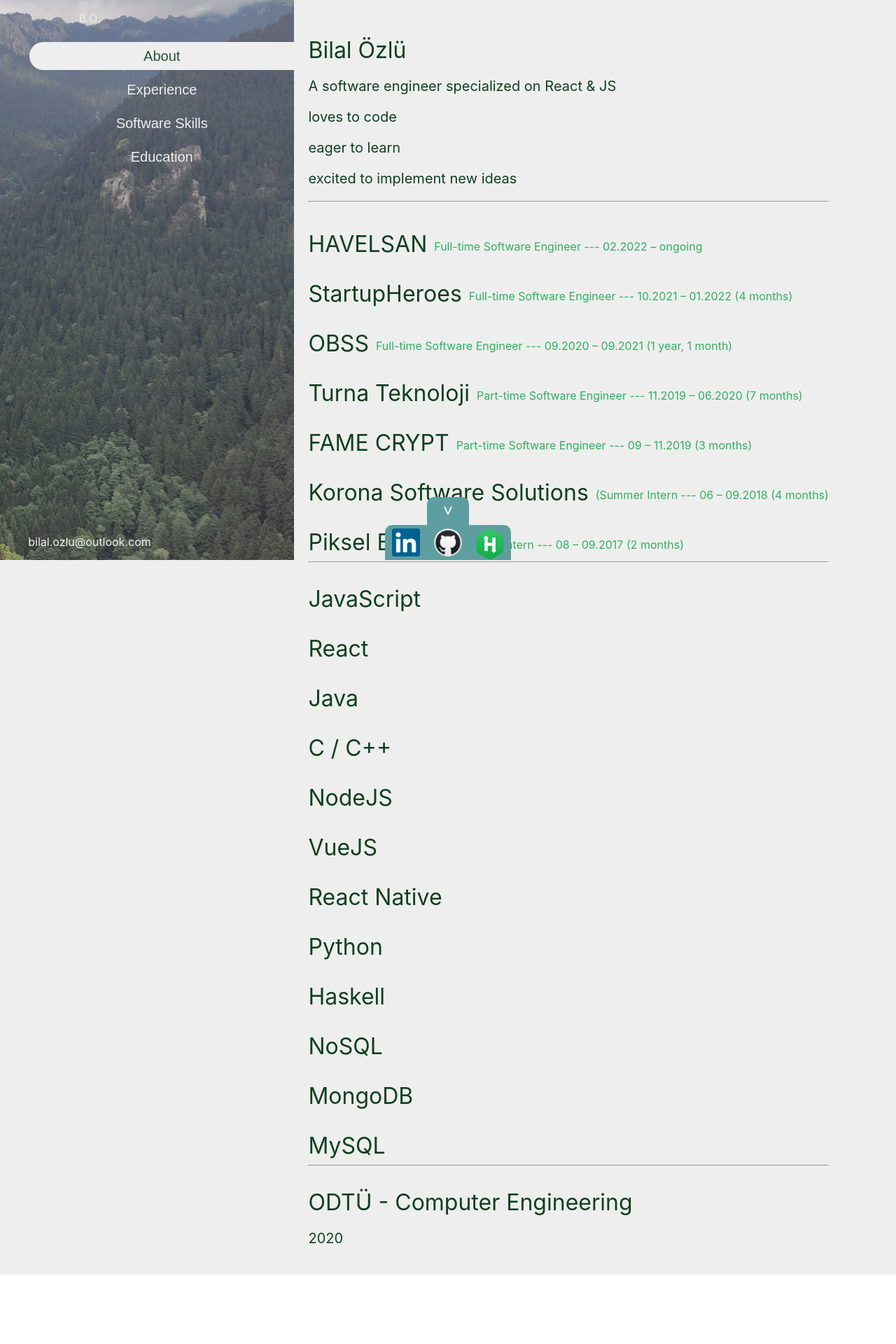
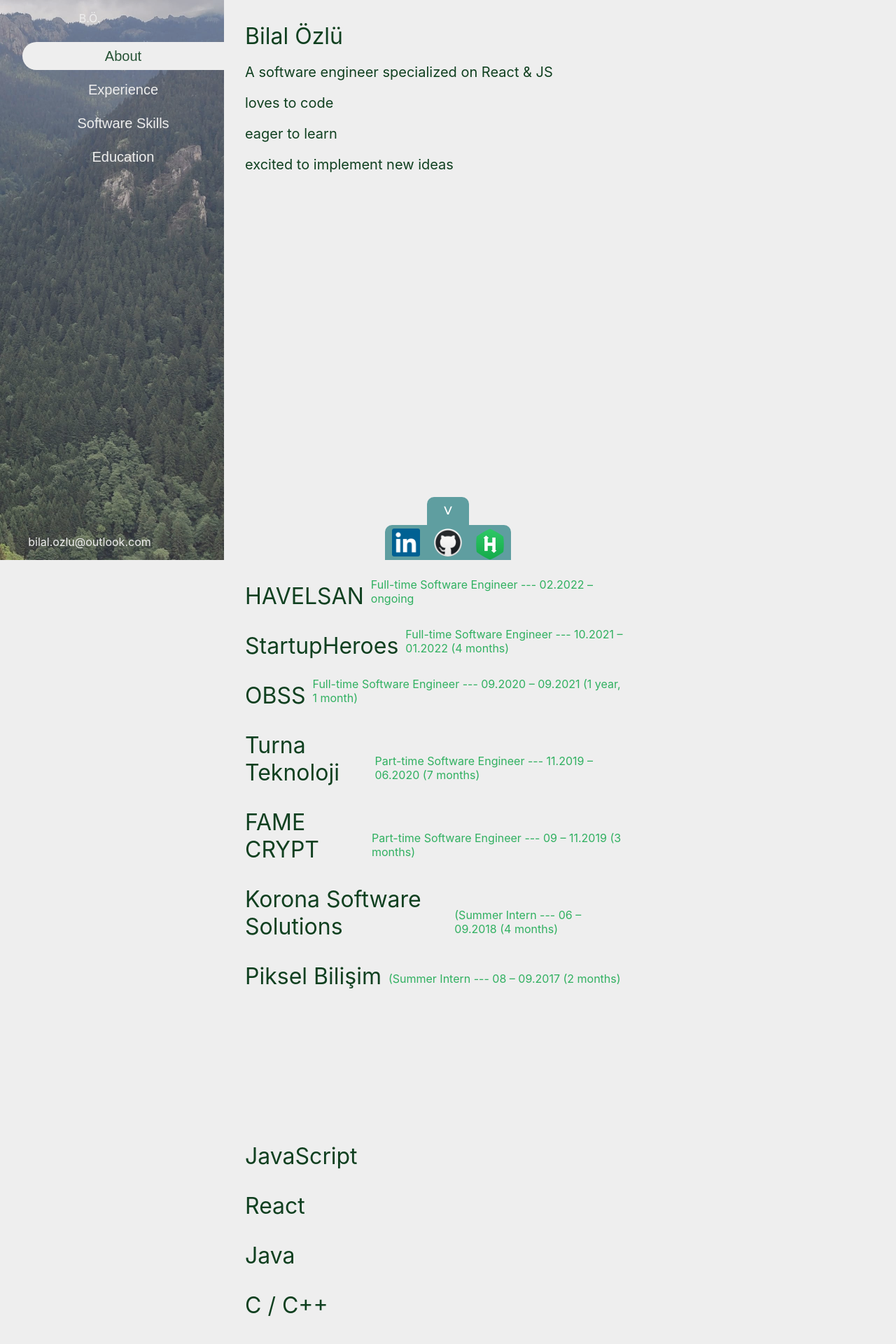
Before and after one commit to bilalozlu/homepage, a React (Create React App) app: page /portfolio in a window 1280 px wide. Shown: the top 1920 px of the page at 70% size. Before the commit the page ends 1821 px from the top, so only its background shows below. Built offline with nearby package versions, Linux system fonts and the light colour scheme.

Commit message:
desgin correction for sp portfolio

```diff
--- a/src/portfolio.css
+++ b/src/portfolio.css
@@ -1,12 +1,11 @@
 .portfolio {
     display: flex;
     width: 100%;
-    min-height: 100%;
     position: absolute;
     background-color: #eee;
 }
 
-.portfolio_section {
-    margin: 20px;
+.portfolio_sections {
+    width: 75vh;
     background-color: #eee;
 }
--- a/src/portfolio.js
+++ b/src/portfolio.js
@@ -44,13 +44,10 @@
   return (
     <div className='portfolio'>
       <SideBar func={handleSelect} selected={selectedTab} />
-      <div className="portfolio_section">
+      <div className="portfolio_sections">
         <About />
-        <hr />
         <Experience />
-        <hr />
         <SoftwareSkills />
-        <hr />
         <Education />
       </div>
       <Contacts />
--- a/src/portfolio_components/about.js
+++ b/src/portfolio_components/about.js
@@ -2,7 +2,7 @@
 
 function About() {
   return (
-    <>
+    <div className="portfolio_section">
       <div>
         <p className='title'>
           Bilal Özlü
@@ -20,7 +20,7 @@
           excited to implement new ideas
         </p>
       </div>
-    </>
+    </div>
   );
 }
 
--- a/src/portfolio_components/education.js
+++ b/src/portfolio_components/education.js
@@ -2,7 +2,7 @@
 
 function Education() {
   return (
-    <>
+    <div className="portfolio_section">
       <div>
         <p className='title'>
           ODTÜ - Computer Engineering
@@ -11,7 +11,7 @@
           2020
         </p>
       </div>
-    </>
+    </div>
   );
 }
 
--- a/src/portfolio_components/experience.js
+++ b/src/portfolio_components/experience.js
@@ -49,7 +49,7 @@
   ]
 
   return (
-    <>
+    <div className="portfolio_section">
       <div>
         {experienceData.map((data, index) =>
           <>
@@ -75,7 +75,7 @@
           </>
         )}
       </div>
-    </>
+    </div>
   );
 }
 
--- a/src/portfolio_components/portfolio_section.css
+++ b/src/portfolio_components/portfolio_section.css
@@ -1,3 +1,10 @@
+.portfolio_section {
+    min-height: 100vh;
+    margin: 0 30px;
+    background-color: #eee;
+    display: flex;
+}
+
 .job {
     display: flex;
 }
@@ -30,6 +37,7 @@
     animation: fadeIn 1s;
 }
 
+
 @-webkit-keyframes fadeIn {
     from {
         opacity: 0;
--- a/src/portfolio_components/side_bar.css
+++ b/src/portfolio_components/side_bar.css
@@ -1,4 +1,5 @@
 .side_bar {
+    width: 25vw;
     height: 100vh;
     top: 0;
     position: sticky;
--- a/src/portfolio_components/software_skills.js
+++ b/src/portfolio_components/software_skills.js
@@ -18,7 +18,7 @@
     {
       skillName: "Java",
       description: ["1 year of experience in industry", "Knowledge of OOP & Clean Code", "Familiar with development environment",
-       "Familiar with design patterns"]
+        "Familiar with design patterns"]
     },
     {
       skillName: "C / C++",
@@ -59,7 +59,7 @@
   ]
 
   return (
-    <>
+    <div className="portfolio_section">
       <div>
         {skillData.map((data, index) =>
           <>
@@ -79,7 +79,7 @@
           </>
         )}
       </div>
-    </>
+    </div>
   );
 }
 
```
